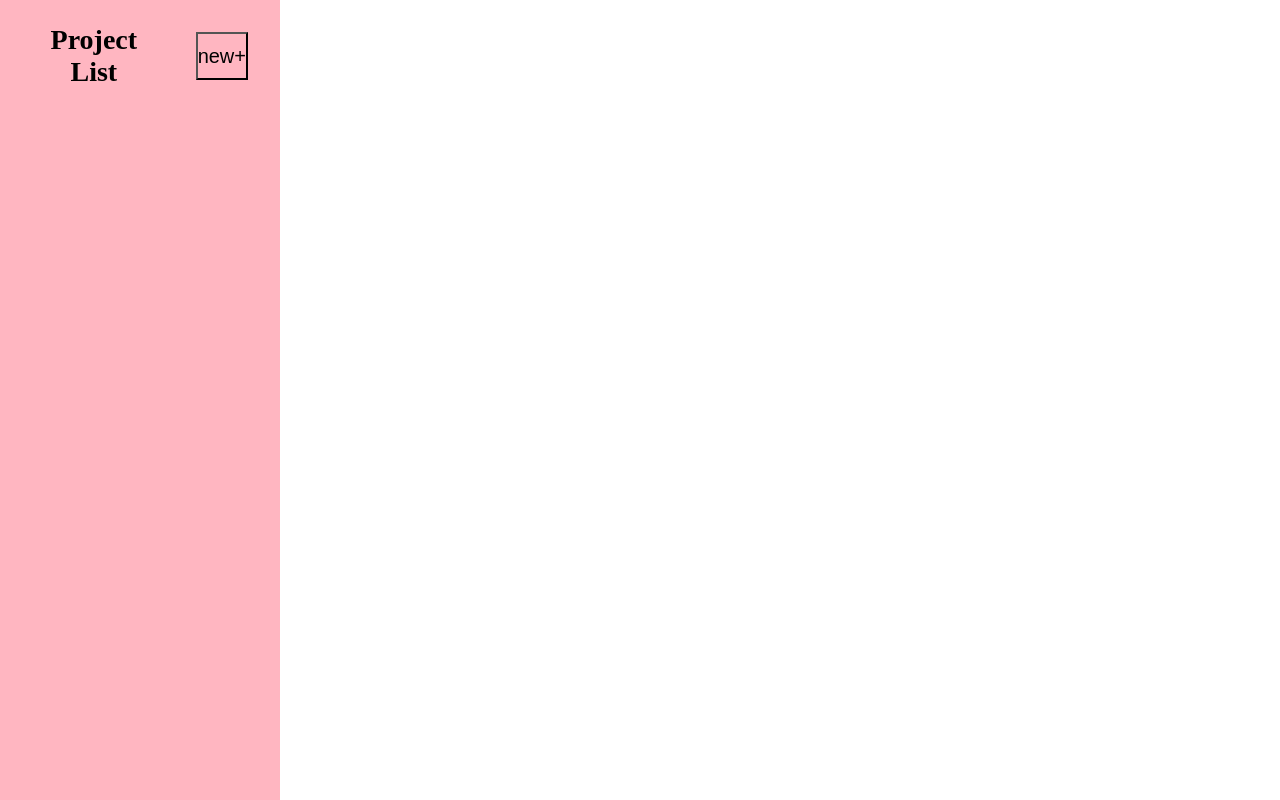
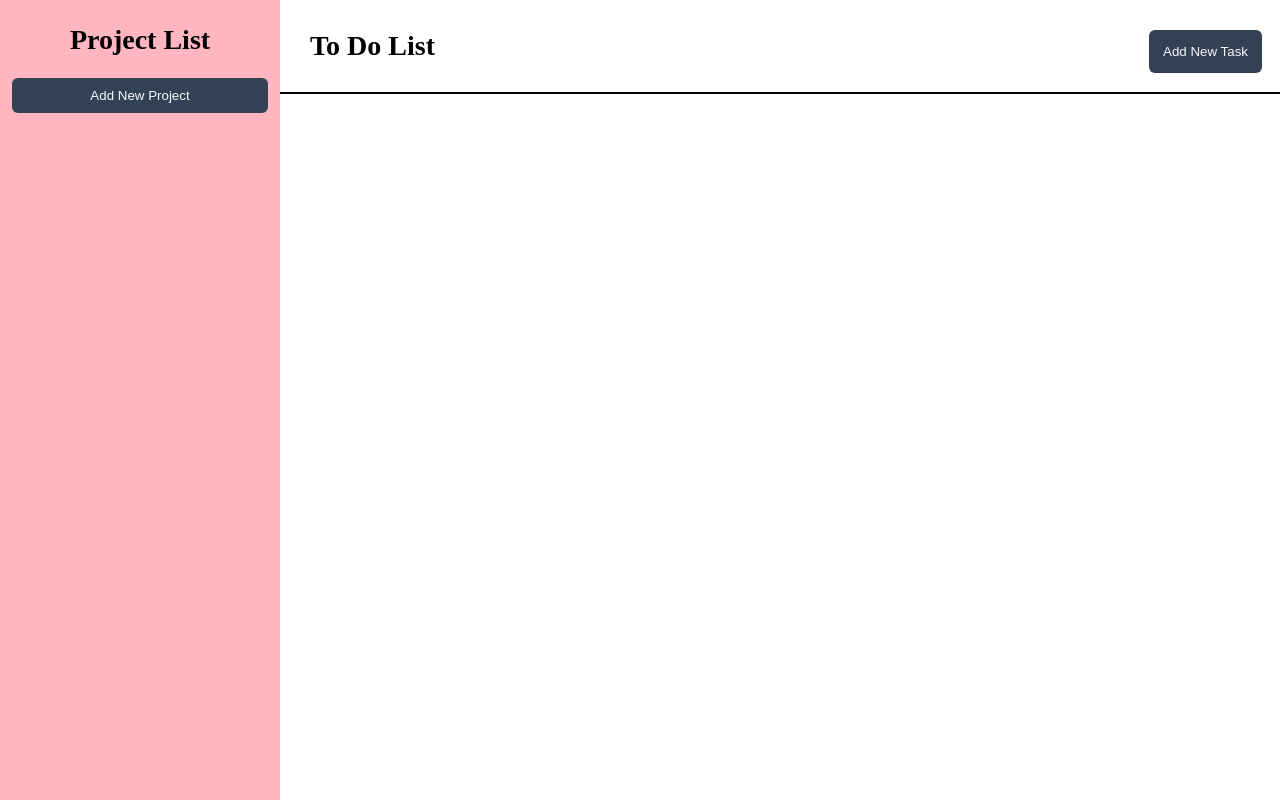
Before and after one commit to Lance-2/Odin-Project-To-Do-List, a website built with webpack: page src/template.html in a window 1280 px wide. Built offline with nearby package versions, Linux system fonts and the light colour scheme.

Commit message:
HTML Update

```diff
--- a/src/styles.css
+++ b/src/styles.css
@@ -26,13 +26,35 @@ html {
 .projectGroup {
   padding: 12px;
   display: flex;
+  flex-direction: column;
 }
-.add {
-  margin: 20px;
-  font-size: 20px;
-  background-color: transparent;
-
-
+.ToDoGroup {
+  padding: 18px;
+  display: flex;
+  flex-direction: row;
+  justify-content: space-between;
+  align-items: center;
+  border-bottom: 2px solid;
+}
+.addProject {
+  background-color: #334155;
+  color: #f8fafc;
+  border: none;
+  padding: 10px;
+  border-radius: 6px;
+  cursor: pointer;
+  margin-top: 10px;
+  transition: background 0.2s;
+}
+.addToDo {
+  background-color: #334155;
+  color: #f8fafc;
+  border: none;
+  padding: 14px;
+  border-radius: 6px;
+  cursor: pointer;
+  margin-top: 10px;
+  transition: background 0.2s;
 }
 .rightSide {
   flex: 1;
--- a/src/template.html
+++ b/src/template.html
@@ -9,11 +9,16 @@
     <div class="leftSide" id="projectList">
       <div class="projectGroup">
         <h1 class="desc">Project List</h1>
-        <button class="add">new+</button>
+        <button class="addProject">Add New Project</button>
       </div>
 
     </div>
-    <div class="rightSide" id="toDoList"></div>
+    <div class="rightSide" id="toDoList">
+      <div class="ToDoGroup">
+        <h1 class="desc">To Do List</h1>
+        <button class="addToDo">Add New Task</button>
+      </div>
+    </div>
   </div>
 </body>
 </html>
```
